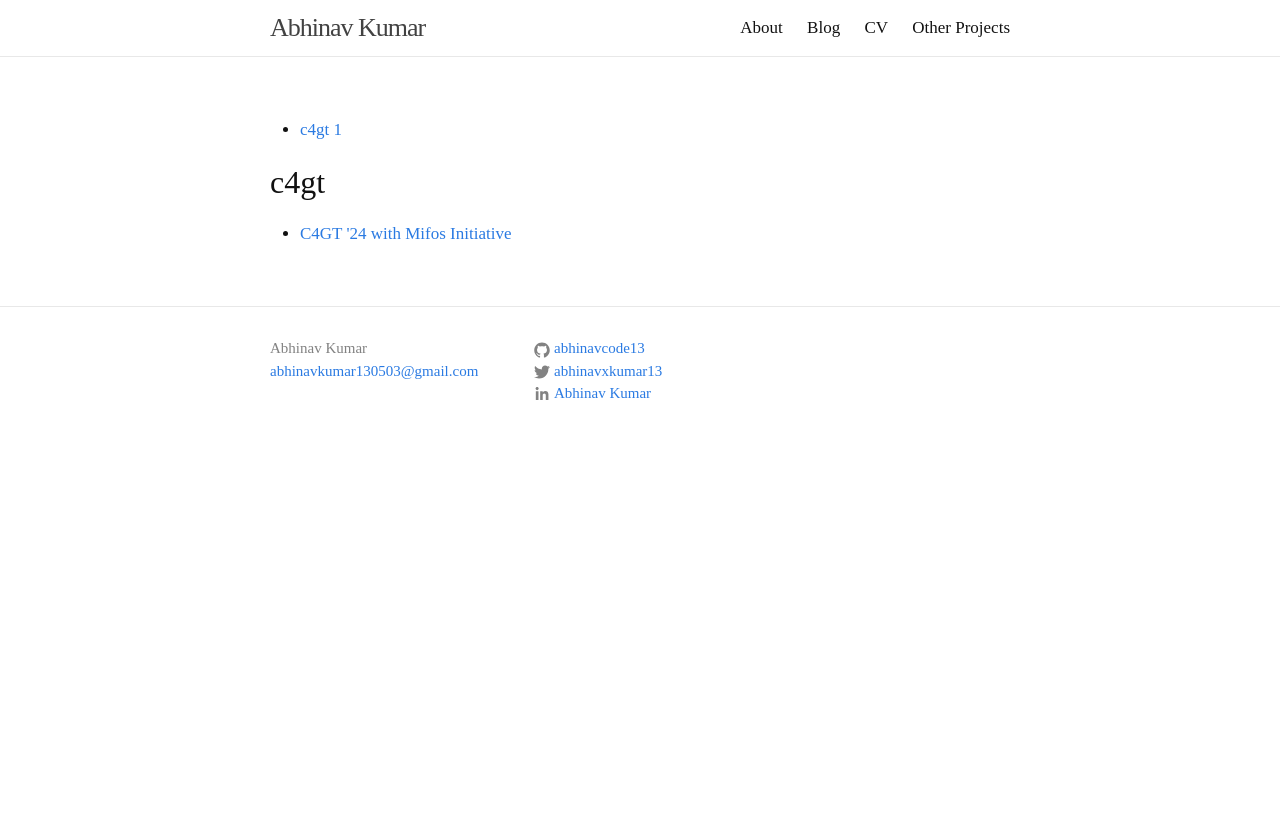
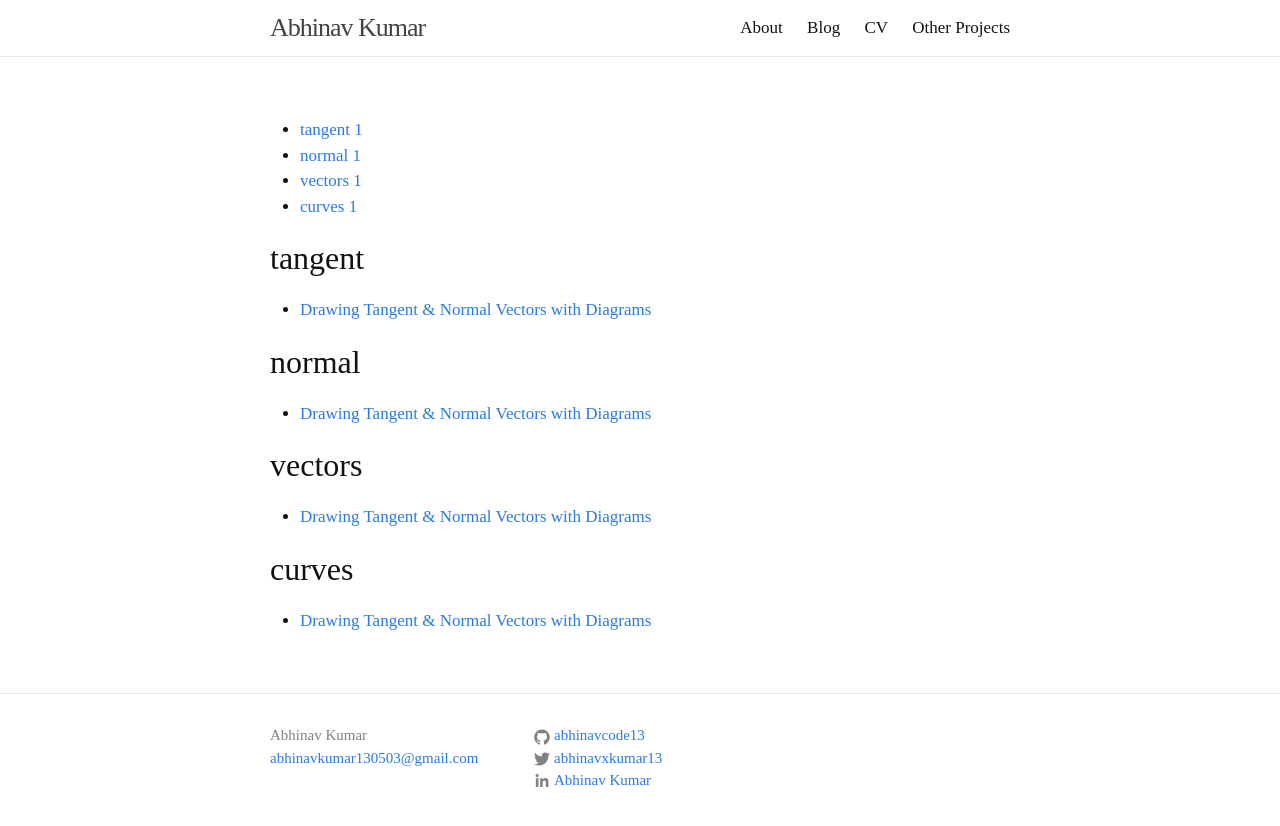
Before and after one commit to Abhinavcode13/abhinavcode13.github.io, a Jekyll site: the page built from tags.html, in a window 1280 px wide. Shown: the top 826 px of the page. Built offline with Jekyll 4.4.1, drawn with Linux system fonts in a browser that asks for light colours; comment, search, counter and statistics services are not loaded.

Commit message:
first blog - diagrams

````diff
--- /dev/null
+++ b/_posts/2025-01-27-visualizing-tangent-normal-vectors-with-diagrams.md
@@ -0,0 +1,75 @@
+---
+layout: post
+title: "Drawing Tangent & Normal Vectors with Diagrams"
+date: 2025-01-27
+author: Abhinav Kumar
+categories: [mathematics, haskell, diagrams]
+tags: [tangent, normal, vectors, curves]
+comments: true
+---
+
+Drawing *tangent* and *normal* vectors on curves helps understand how curves behave. The [Diagrams library](https://diagrams.github.io/) in Haskell makes this easy. Based on [Pontus Granström's example](https://diagrams.github.io/gallery/Tangent.html), here's how to do it.
+
+First, import the libraries:
+
+```haskell
+import Diagrams.Backend.SVG.CmdLine
+import Diagrams.Prelude
+```
+
+Define your points and create a smooth curve:
+
+```haskell
+pts = map p2 [(0,0), (1,1), (2,1), (3,0), (3.5,0)]
+
+spline :: Located (Trail V2 Double)
+spline = cubicSpline False pts
+```
+
+Pick a point on the curve and get its vectors:
+
+```haskell
+param = 0.45
+pt = atParam spline param
+tangentVector = tangentAtParam spline param
+normalVector = normalAtParam spline param
+```
+
+Create the visual elements - lines for vectors and a square for the right angle:
+
+```haskell
+symmetricLine v = fromOffsets [2 *^ v] # center
+tangentLine = symmetricLine tangentVector
+normalLine = symmetricLine normalVector
+
+rightAngleSquare = square 0.1 # alignBL # rotate (signedAngleBetween tangentVector unitX)
+```
+
+Finally, put everything together:
+
+```haskell
+example :: Diagram B
+example = frame 0.5 $
+  strokeLocTrail spline
+  <> mconcat
+     [ tangentLine
+     , baselineText "tangent" # translate tangentVector
+     , normalLine
+     , topLeftText "normal" # translate normalVector
+     , rightAngleSquare
+     ] # moveTo pt # fontSize large
+```
+
+A **tangent vector** shows which way the curve is pointing at any point. The **normal vector** sits at a right angle to the tangent, pointing away from the curve. We use a **parameter** - just a number - to tell us exactly where we are along the curve.
+
+Seeing math as pictures makes it much easier to understand than staring at equations. You can quickly check if your calculations are right by looking at the visual result. This builds intuition faster than pure algebra.
+
+You could animate the vectors to show how they change as you move along the curve. Another idea is to display vectors at several points at once. You might also add curvature circles to show how sharply the curve bends.
+
+Check out the [Diagrams docs](https://diagrams.github.io/) for more examples. The [original example](https://diagrams.github.io/gallery/Tangent.html) by Pontus Granström shows this code in action. Learn more about [Haskell](https://www.haskell.org/) to write your own diagrams.
+
+![Tangent and Normal Vectors on a Curve]({{ site.url }}/assets/tangent-curve.png)
+
+---
+
+*Simple code for drawing tangent and normal vectors on curves using Haskell's Diagrams library.*
--- /dev/null
+++ b/_sass/_blog.scss
@@ -0,0 +1,84 @@
+// Blog-specific styles
+.post-preview {
+  margin-bottom: 2rem;
+
+  h2 {
+    margin-bottom: 0.5rem;
+
+    a {
+      color: $text-color;
+      text-decoration: none;
+
+      &:hover {
+        color: $brand-color;
+      }
+    }
+  }
+
+  .post-meta {
+    color: $grey-color;
+    font-size: 0.9rem;
+    margin-bottom: 0.5rem;
+  }
+
+  .post-tags {
+    margin-bottom: 1rem;
+
+    .tag {
+      background-color: $grey-color-light;
+      padding: 0.2rem 0.5rem;
+      border-radius: 3px;
+      font-size: 0.8rem;
+      margin-right: 0.5rem;
+    }
+  }
+
+  .post-excerpt {
+    color: $grey-color-dark;
+    line-height: 1.6;
+  }
+}
+
+// Post content styling
+.post {
+  .post-header {
+    margin-bottom: 2rem;
+
+    .post-title {
+      margin-bottom: 0.5rem;
+    }
+
+    .post-meta {
+      color: $grey-color;
+      font-size: 0.9rem;
+    }
+  }
+
+  .post-content {
+    line-height: 1.7;
+
+    h1, h2, h3, h4, h5, h6 {
+      margin-top: 2rem;
+      margin-bottom: 1rem;
+    }
+
+    p {
+      margin-bottom: 1.5rem;
+    }
+
+    code {
+      background-color: $grey-color-light;
+      padding: 0.2rem 0.4rem;
+      border-radius: 3px;
+      font-size: 0.9rem;
+    }
+
+    pre {
+      background-color: $grey-color-light;
+      padding: 1rem;
+      border-radius: 5px;
+      overflow-x: auto;
+      margin-bottom: 1.5rem;
+    }
+  }
+}
````
Also changed, not shown: _pages/archive.md (+18 -4 lines), _posts/2024-06-09-c4gt-with-mifos.md (deleted, +0 -55 lines), index.md (+2 -1 lines), assets/tangent-curve.png (added), css/main.scss (line endings or trailing spaces).
